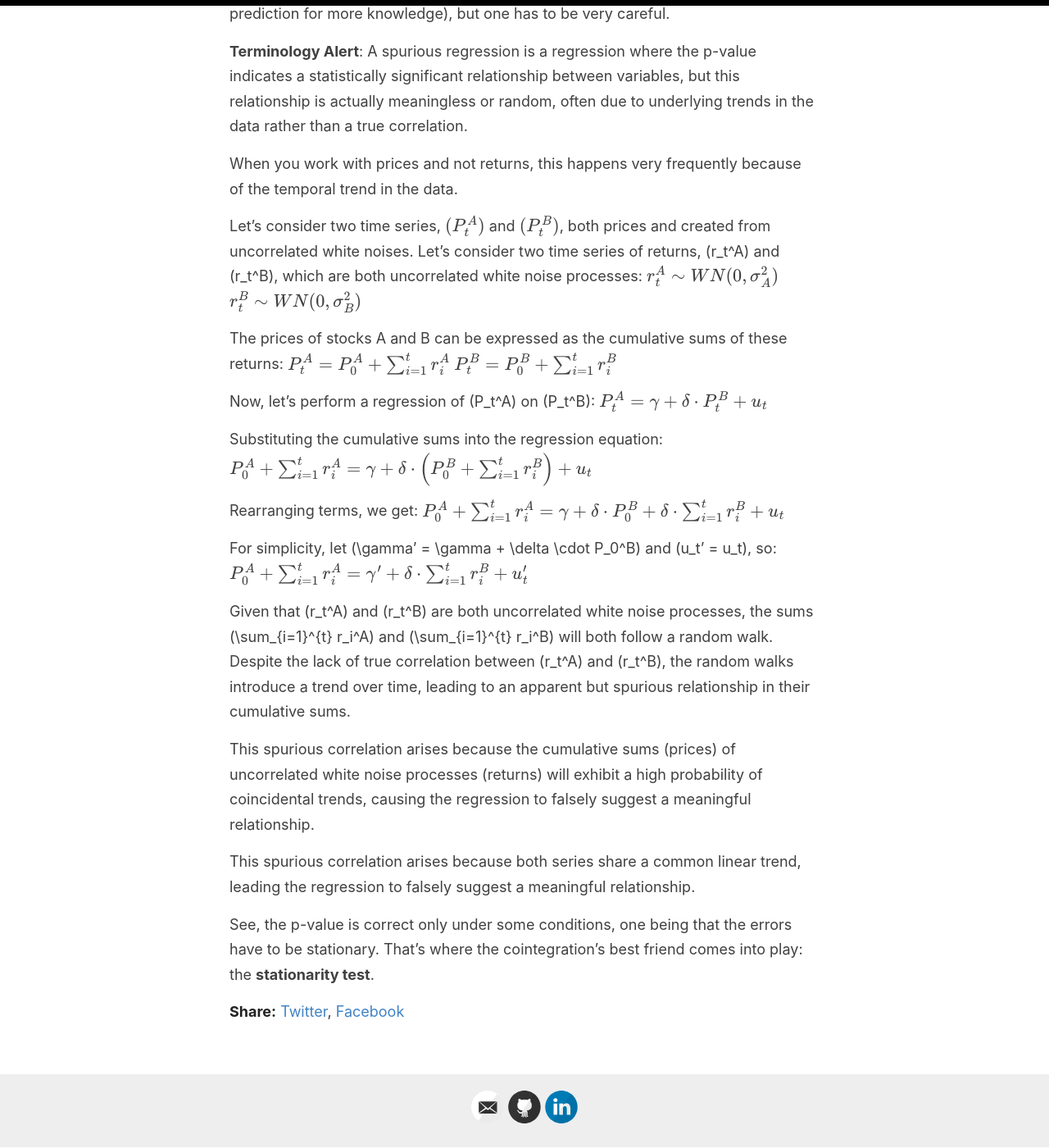
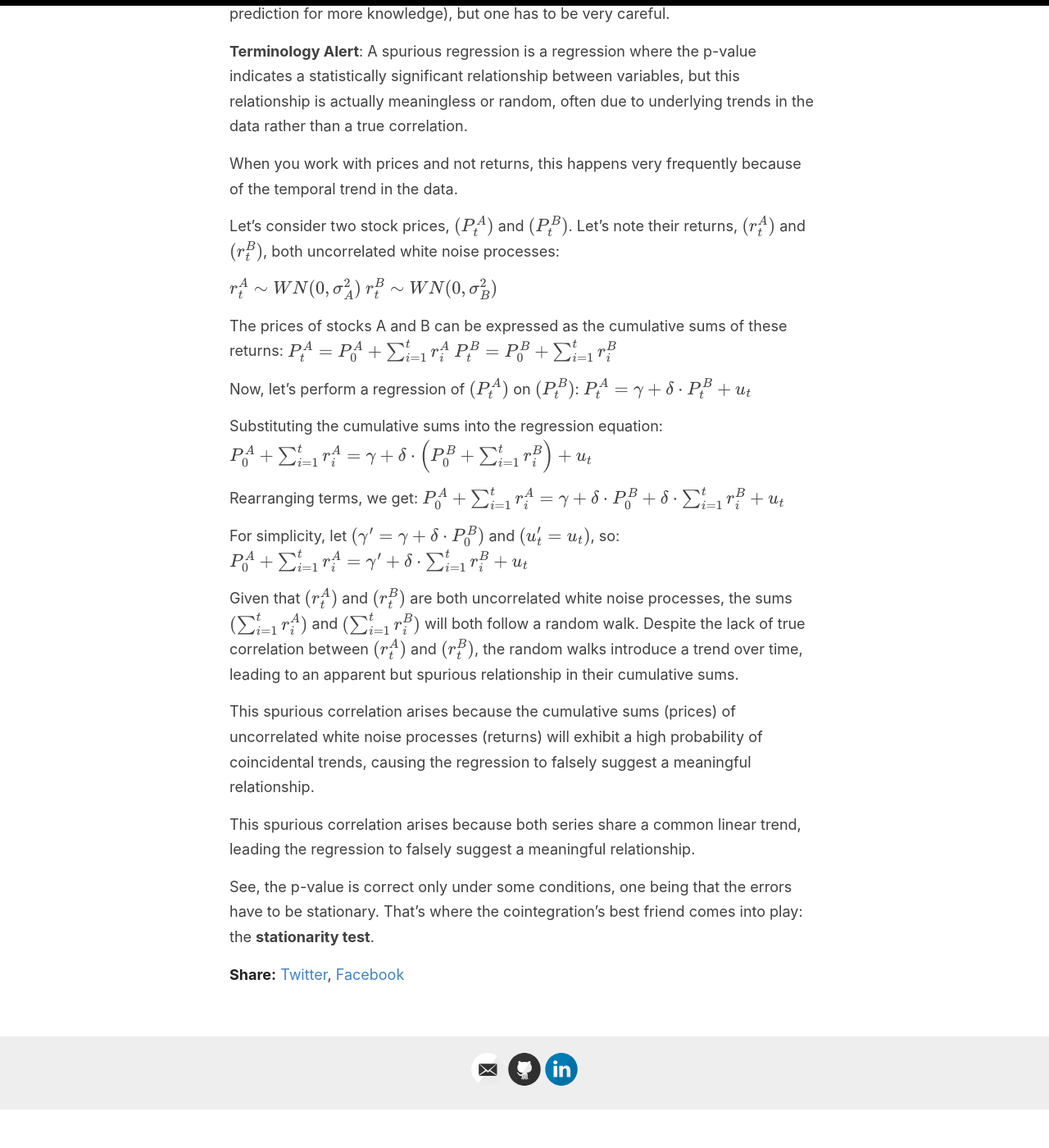
Before and after one commit to Zaltarba/blog, a Jekyll site: the page built from _posts/2024-06-22-IntroPairsTrading.md, in a window 1280 px wide and 1400 px high, scrolled down 2621 px. Shown: the whole window at 82% size. Built offline with Jekyll 4.4.1, drawn with Linux system fonts in a browser that asks for light colours; formulas are drawn with MathJax 3; after the commit the page ends 3975 px from its top, so only the background shows below that.

Commit message:
Update 2024-06-22-IntroPairsTrading.md

```diff
--- a/_posts/2024-06-22-IntroPairsTrading.md
+++ b/_posts/2024-06-22-IntroPairsTrading.md
@@ -60,44 +60,29 @@ But the devil hides in the details. I won't delve into all linear regression tem
 
 When you work with prices and not returns, this happens very frequently because of the temporal trend in the data.
 
-Let's consider two time series, $(P_t^A)$ and $(P_t^B)$, both prices and created from uncorrelated white noises.
-Let's consider two time series of returns, \(r_t^A\) and \(r_t^B\), which are both uncorrelated white noise processes:
-$$
-r_t^A \sim WN(0, \sigma_A^2)
-$$
-$$
-r_t^B \sim WN(0, \sigma_B^2)
+Let's consider two stock prices, $(P_t^A)$ and $(P_t^B)$. Let's note their returns, $(r_t^A)$ and $(r_t^B)$, both uncorrelated white noise processes:
+
+$$r_t^A \sim WN(0, \sigma_A^2)$$
+$$r_t^B \sim WN(0, \sigma_B^2)$$
+
+The prices of stocks A and B can be expressed as the cumulative sums of these returns:
+$$P_t^A = P_0^A + \sum_{i=1}^{t} r_i^A$$
+$$P_t^B = P_0^B + \sum_{i=1}^{t} r_i^B$$
+
+Now, let's perform a regression of $(P_t^A)$ on $(P_t^B)$:
+$$P_t^A = \gamma + \delta \cdot P_t^B + u_t$$
+
+Substituting the cumulative sums into the regression equation:
+$$P_0^A + \sum_{i=1}^{t} r_i^A = \gamma + \delta \cdot \left( P_0^B + \sum_{i=1}^{t} r_i^B \right) + u_t$$
+
+Rearranging terms, we get:
+$$P_0^A + \sum_{i=1}^{t} r_i^A = \gamma + \delta \cdot P_0^B + \delta \cdot \sum_{i=1}^{t} r_i^B + u_t$$
+
+For simplicity, let $(\gamma' = \gamma + \delta \cdot P_0^B)$ and $(u_t' = u_t)$, so:
+$$P_0^A + \sum_{i=1}^{t} r_i^A = \gamma' + \delta \cdot \sum_{i=1}^{t} r_i^B + u_t
 $$
 
-The prices of stocks A and B can be expressed as the cumulative sums of these returns:
-$$
-P_t^A = P_0^A + \sum_{i=1}^{t} r_i^A
-$$
-$$
-P_t^B = P_0^B + \sum_{i=1}^{t} r_i^B
-$$
-
-Now, let's perform a regression of \(P_t^A\) on \(P_t^B\):
-$$
-P_t^A = \gamma + \delta \cdot P_t^B + u_t
-$$
-
-Substituting the cumulative sums into the regression equation:
-$$
-P_0^A + \sum_{i=1}^{t} r_i^A = \gamma + \delta \cdot \left( P_0^B + \sum_{i=1}^{t} r_i^B \right) + u_t
-$$
-
-Rearranging terms, we get:
-$$
-P_0^A + \sum_{i=1}^{t} r_i^A = \gamma + \delta \cdot P_0^B + \delta \cdot \sum_{i=1}^{t} r_i^B + u_t
-$$
-
-For simplicity, let \(\gamma' = \gamma + \delta \cdot P_0^B\) and \(u_t' = u_t\), so:
-$$
-P_0^A + \sum_{i=1}^{t} r_i^A = \gamma' + \delta \cdot \sum_{i=1}^{t} r_i^B + u_t'
-$$
-
-Given that \(r_t^A\) and \(r_t^B\) are both uncorrelated white noise processes, the sums \(\sum_{i=1}^{t} r_i^A\) and \(\sum_{i=1}^{t} r_i^B\) will both follow a random walk. Despite the lack of true correlation between \(r_t^A\) and \(r_t^B\), the random walks introduce a trend over time, leading to an apparent but spurious relationship in their cumulative sums.
+Given that $(r_t^A)$ and $(r_t^B)$ are both uncorrelated white noise processes, the sums $(\sum_{i=1}^{t} r_i^A)$ and $(\sum_{i=1}^{t} r_i^B)$ will both follow a random walk. Despite the lack of true correlation between $(r_t^A)$ and $(r_t^B)$, the random walks introduce a trend over time, leading to an apparent but spurious relationship in their cumulative sums.
 
 This spurious correlation arises because the cumulative sums (prices) of uncorrelated white noise processes (returns) will exhibit a high probability of coincidental trends, causing the regression to falsely suggest a meaningful relationship.
 
```
